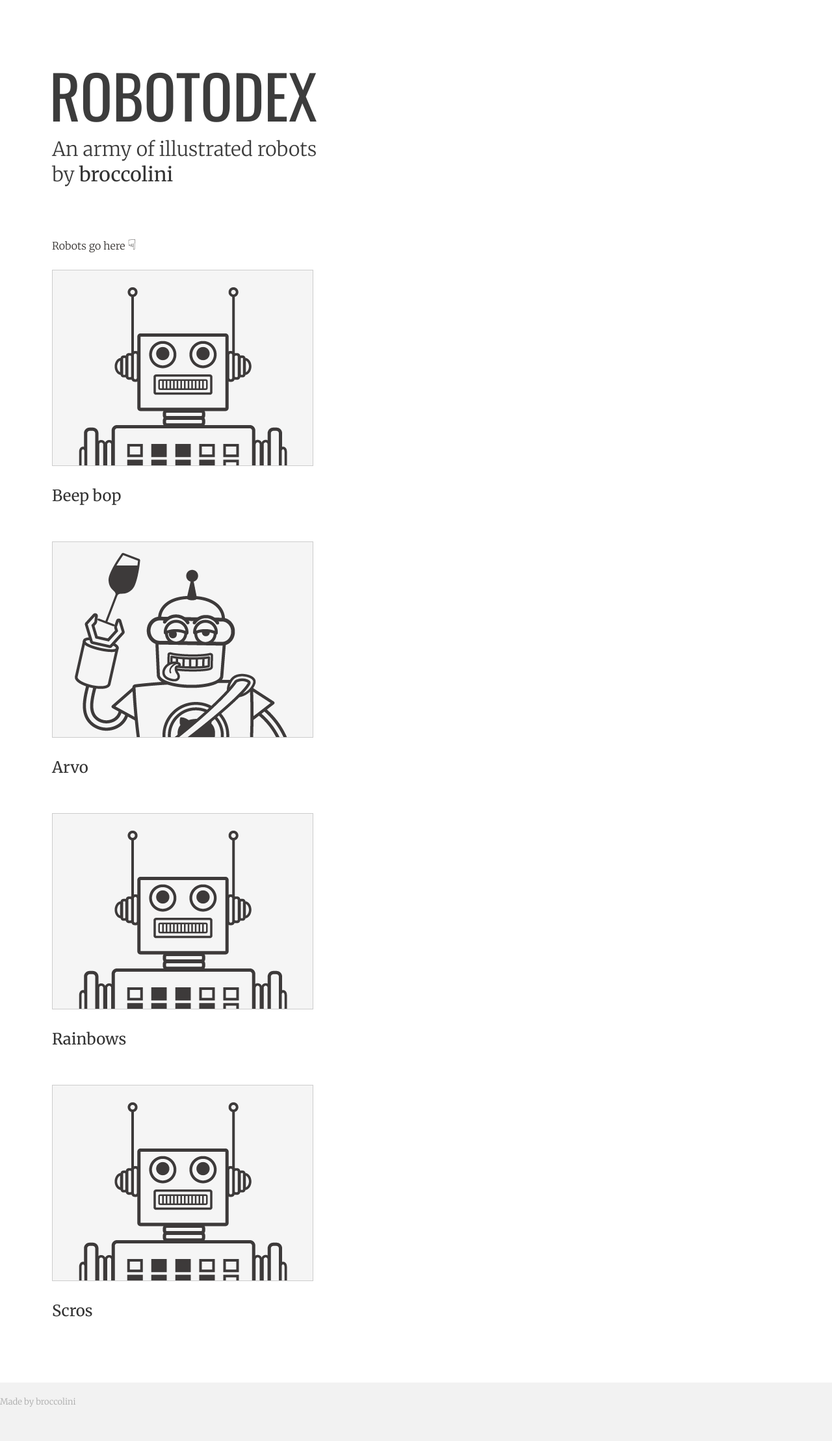
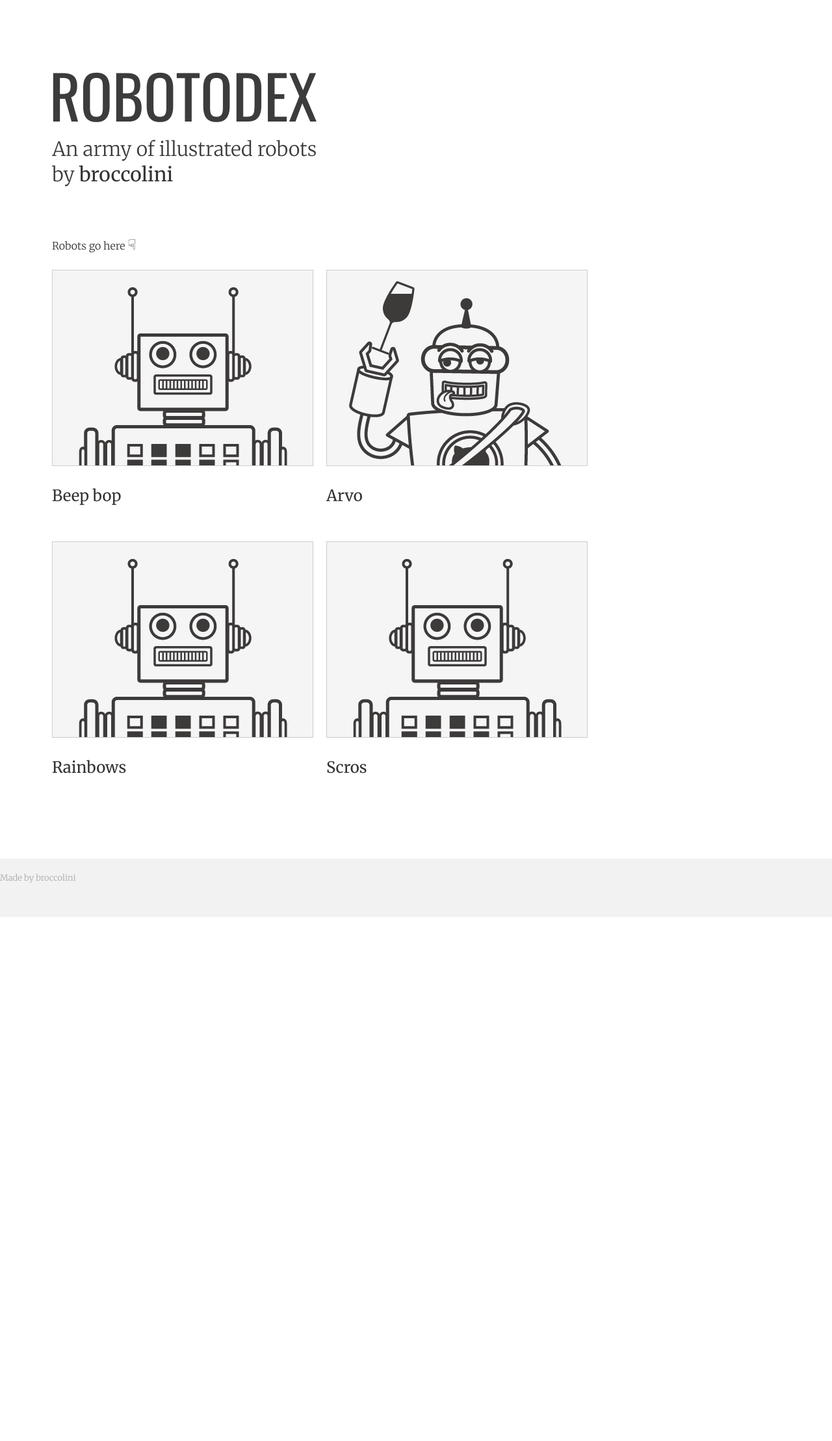
Before and after one commit to broccolini/robotodex, a Jekyll site: the page built from index.markdown, in a window 1280 px wide. Shown: the whole page at 65% size. Built offline with Jekyll 4.4.1, drawn with Linux system fonts in a browser that asks for light colours; after the commit the page ends 1411 px from its top, so only the background shows below that.

Commit message:
more stylin'

```diff
--- a/_layouts/default.html
+++ b/_layouts/default.html
@@ -9,14 +9,18 @@
       <div class="inner clearfix">
         <section id="main-content">
           {{ content }}
+          <div class="robots">
           {% for post in site.posts %}
             {% if post.excerpt_tag %}
               {{ post.excerpt_tag | markdownify }}
             {% else %}
+              <div class="shell">
               <a href="{{ post.url }}">{{ post.content }}
               <h3>{{ post.title }}</a></h3>
+              </div>
             {% endif %}
           {% endfor %}
+          </div><!--  End shell  -->
         </section>
 
       </div>
--- a/stylesheets/stylesheet.css
+++ b/stylesheets/stylesheet.css
@@ -115,11 +115,11 @@ span.mrpointy{
 
 #content-wrapper {
   border-top: solid 1px #fff;
-  padding-top: 30px;
+  padding: 30px 30px 30px 0;
 }
 
 #main-content {
-  width: 690px;
+  width: 100%;
   float: left;
 }
 
@@ -128,53 +128,10 @@ span.mrpointy{
   border: 1px solid #ccc;
 }
 
-aside#sidebar {
-  width: 200px;
-  padding-left: 20px;
-  padding-top: 33px;
-  min-height: 504px;
-  float: right;
-  background: transparent url(../images/sidebar-bg.jpg) 0 0 no-repeat;
-  font-size: 12px;
-  line-height: 1.3;
-}
-
-aside#sidebar p.repo-owner,
-aside#sidebar p.repo-owner a {
-  font-weight: bold;
-}
-
-#downloads {
-  margin-bottom: 40px;
-}
-
-a.button {
-  width: 134px;
-  height: 58px;
-  line-height: 1.2;
-  font-size: 23px;
-  color: #fff;
-  padding-left: 68px;
-  padding-top: 22px;
-  font-family: 'Georgia', serif;
-}
-a.button small {
-  display: block;
-  font-size: 11px;
-}
-header a.button {
-  position: absolute;
-  right: 0;
-  top: 0;
-  background: transparent url(../images/github-button.png) 0 0 no-repeat;
-}
-aside a.button {
-  width: 138px;
-  padding-left: 64px;
-  display: block;
-  background: transparent url(../images/download-button.png) 0 0 no-repeat;
-  margin-bottom: 20px;
-  font-size: 21px;
+.shell {
+  width: 402px;
+  float: left;
+  margin-right: 20px;
 }
 
 code, pre {
```
